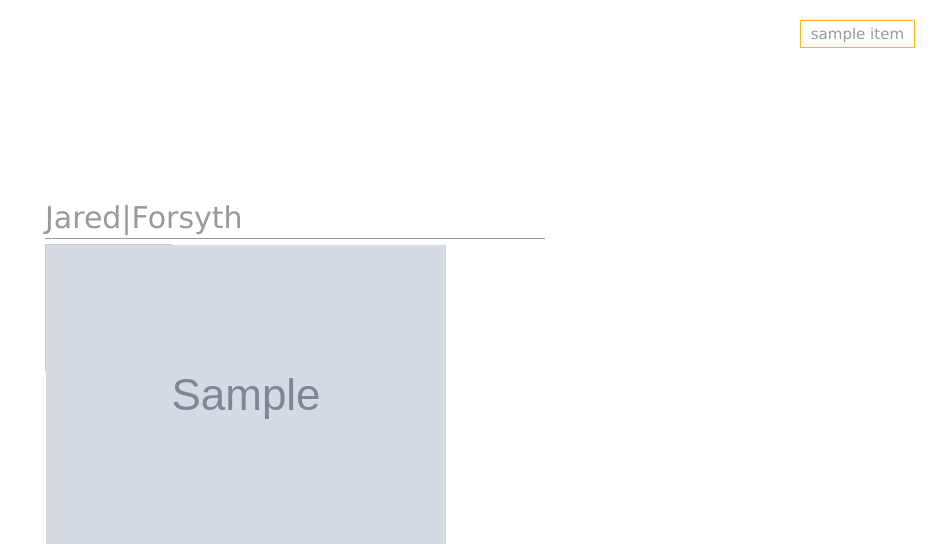
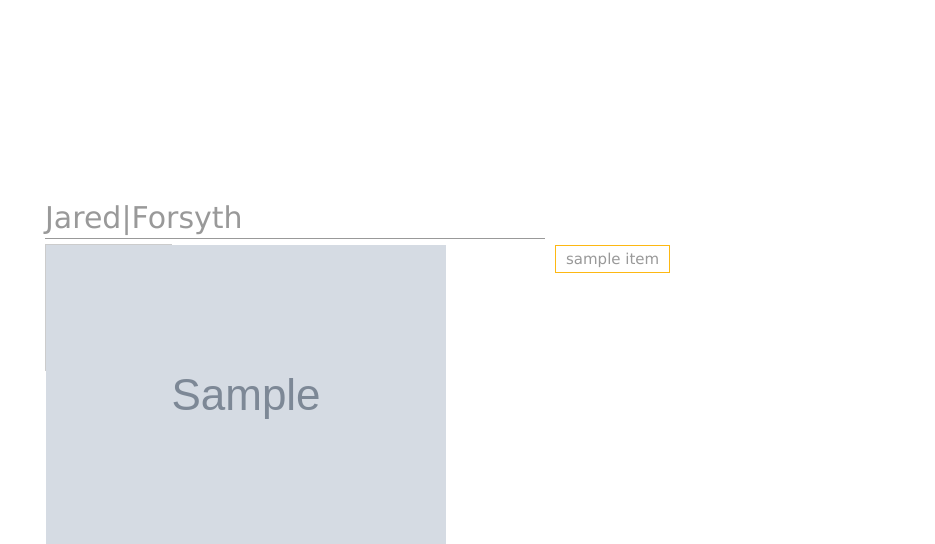
Before and after one commit to jaredly/jfcom, a Django app: template templates/home.html in a window 1280 px wide. Shown: the top 544 px of the page, without its empty margins (345-1280 px from the left). Run offline with Django 3.2, Linux system fonts and the light colour scheme; the template is opened without the code that fills it: most values are stand-ins (such as "Sample title", 1, 10 or a date in 2020); grey boxes marked "Sample" are stand-in pictures; some libraries are stand-ins or nearby versions.

Commit message:
fixed menu order, styleing

```diff
--- a/media/menu.css
+++ b/media/menu.css
@@ -1,7 +1,14 @@
 #menu {
+    /*
     position:fixed;
     right:20px;
     top:20px;
+    */
+    left: 50%;
+    margin-left: 260px;
+    margin-top: -155px;
+    position:absolute;
+    top: 50%;
 }
 
 #menu ul.menu-top {
--- a/templates/menu.html
+++ b/templates/menu.html
@@ -1,8 +1,8 @@
 <div id="menu">
     <ul class="menu-top">
-        {% for item in navtree %}
+        {% for item in navbar|dictsort:"order" %}
             <a href="{{ item.url }}">
-                <li class="{% if item.selected_main %}selected {% endif %}menu-item">
+                <li class="{% if item.selected %}selected {% endif %}menu-item">
                     {{ item.name }}
                 </li>
             </a>
```
Also changed, not shown: my.db.
